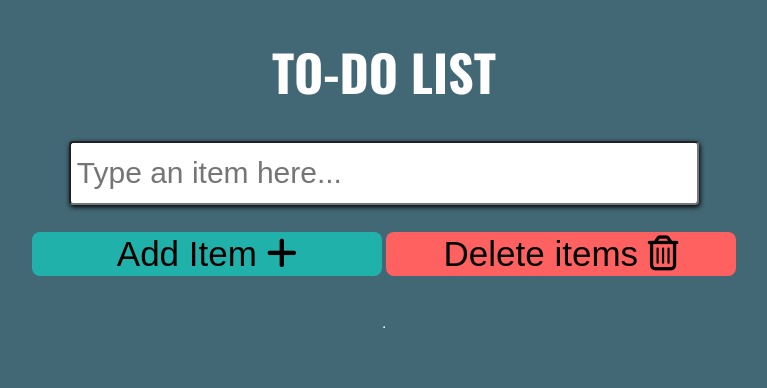
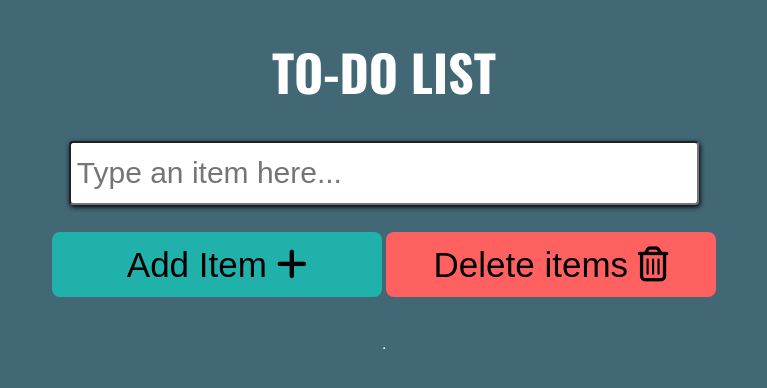
Before and after one commit to halvespereira/TODO-List-, a React (Create React App) app: page / in a window 1280 px wide. Shown: the top 388 px of the page, without its empty margins (256-1023 px from the left). Built offline with nearby package versions, Linux system fonts and the light colour scheme.

Commit message:
Update App.css

```diff
--- a/src/App.css
+++ b/src/App.css
@@ -33,8 +33,8 @@
 }
 
 button {
-  height: 44px;
-  width: 350px;
+  height: 65px;
+  width: 330px;
   margin: 2px;
   font-size: 35px;
   border-radius: 8px;
```
